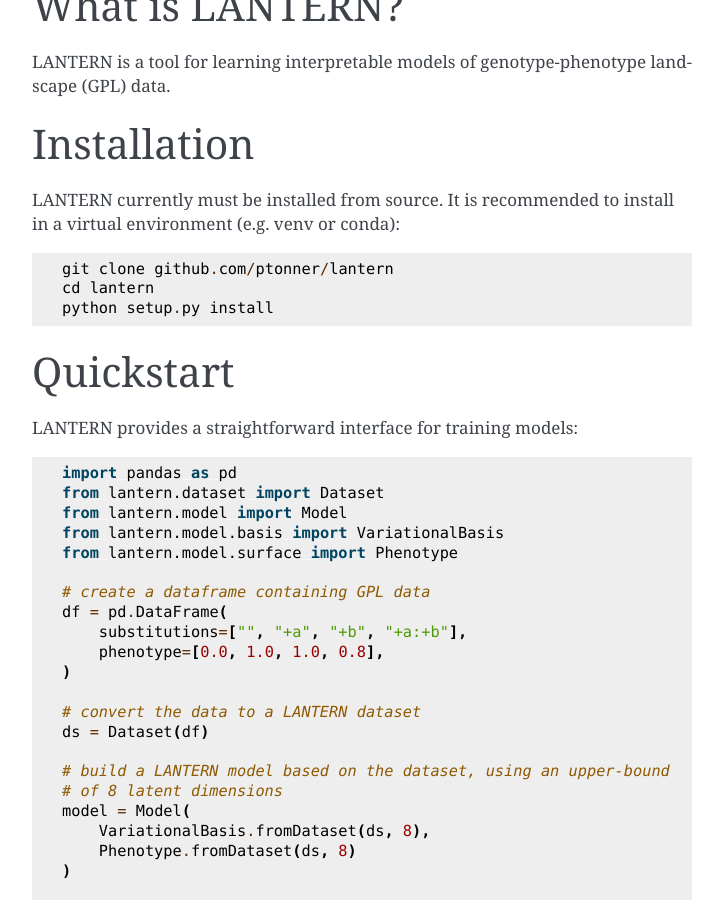
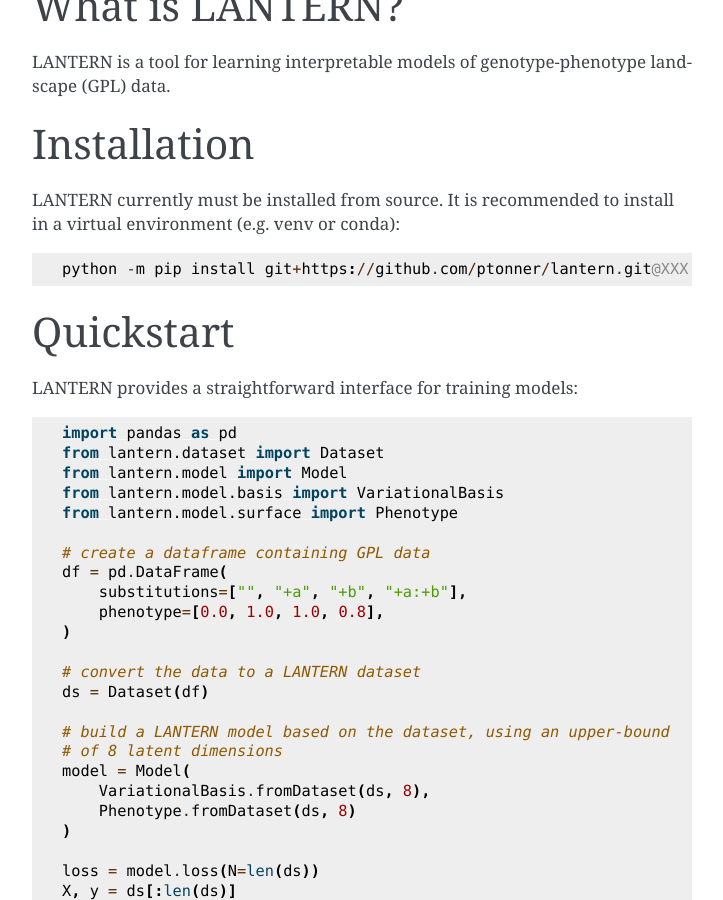
Before and after one commit to usnistgov/lantern, a Sphinx documentation site: the page built from docs/index.rst, in a window 1280 px wide and 900 px high, scrolled down 614 px. Shown: the whole window, without its empty margins (388-1111 px from the left). Built offline with Sphinx 7.4.7, drawn with Linux system fonts in a browser that asks for light colours; pages that are not in the unit, such as notebooks, are missing from menus.

Commit message:
change install guidelines

```diff
--- a/docs/index.rst
+++ b/docs/index.rst
@@ -20,9 +20,7 @@
 LANTERN currently must be installed from source. It is recommended to
 install in a virtual environment (e.g. venv or conda)::
 
-  git clone github.com/ptonner/lantern
-  cd lantern
-  python setup.py install
+  python -m pip install git+https://github.com/ptonner/lantern.git@XXX
 
 Quickstart
 ==========
```
